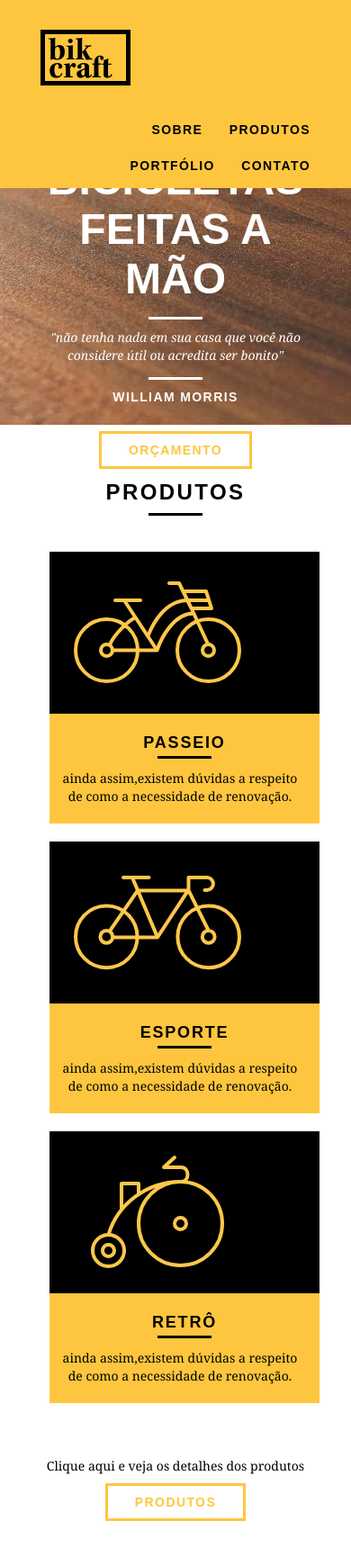
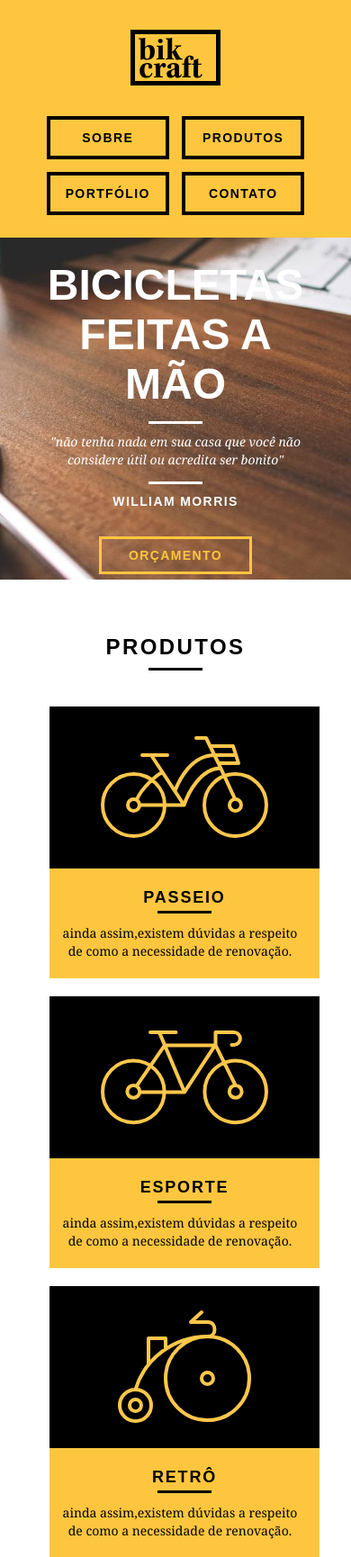
Before and after one commit to tyson-neves/Bikcraft, a PHP site: page /index.html in a window 390 px wide. Shown: the top 1730 px of the page at 90% size. Run offline with PHP 8.4, Linux system fonts and the light colour scheme.

Commit message:
Responsivo
Deixando o bikcraft responsivo, inicialmente pelo menu e a introdução.

```diff
--- a/contato.html
+++ b/contato.html
@@ -9,6 +9,7 @@
         <link rel="stylesheet" href="css/grid.css">
         <link rel="stylesheet" href="css/style.css">
         <link rel="stylesheet" href="css/contato.css">
+        <link rel="stylesheet" href="css/responsivo.css">
 
     </head>
     <body>
--- /dev/null
+++ b/css/responsivo.css
@@ -0,0 +1,48 @@
+/* Estilos para tablets */
+@media only screen and (min-width: 788px) and (max-width: 979px) {
+
+
+}
+
+/* Estilos para smartphone */
+@media only screen and (max-width: 787px) {
+
+	/*Header*/
+.header {
+	position: relative;
+
+	}
+
+
+.header img {
+	margin: 0 auto 10px auto;
+
+}
+.header_menu {
+	text-align: center;
+}
+.header_menu ul li{
+	margin: 5px;
+
+}
+
+.header_menu ul li a {
+
+	border: 4px solid black;
+	width: 136px;
+	display: block;
+    float: left;
+}
+.header_menu ul li a:hover {
+	border-color: white;
+
+}
+
+	/*Introdução*/
+.introducao {
+	margin-top: 0px;
+	padding-top: 25px;
+	background: url(../img/bg-mobile.jpg) no-repeat center;
+
+}
+}
--- a/css/style.css
+++ b/css/style.css
@@ -188,6 +188,10 @@ margin-top: 20px;
     background: #fec63e;
     text-align: center;
 }
+.produtos_lista li img {
+    margin: 0 auto;
+
+}
 
 .produtos_lista li h3 {
     font-weight:  bold;
--- a/index.html
+++ b/index.html
@@ -8,6 +8,7 @@
         <link rel="stylesheet" href="css/reset.css">
         <link rel="stylesheet" href="css/grid.css">
         <link rel="stylesheet" href="css/style.css">
+        <link rel="stylesheet" href="css/responsivo.css">
 
     </head>
     <body>
--- a/portfolio.html
+++ b/portfolio.html
@@ -8,7 +8,7 @@
         <link rel="stylesheet" href="css/reset.css">
         <link rel="stylesheet" href="css/grid.css">
         <link rel="stylesheet" href="css/style.css">
-        <link rel="stylesheet" href="css/portfolio.css">
+        <link rel="stylesheet" href="css/responsivo.css">
 
     </head>
     <body>
--- a/produtos.html
+++ b/produtos.html
@@ -9,6 +9,7 @@
         <link rel="stylesheet" href="css/grid.css">
         <link rel="stylesheet" href="css/style.css">
         <link rel="stylesheet" href="css/produtos.css">
+        <link rel="stylesheet" href="css/responsivo.css">
 
     </head>
     <body>
--- a/sobre.html
+++ b/sobre.html
@@ -9,6 +9,7 @@
         <link rel="stylesheet" href="css/grid.css">
         <link rel="stylesheet" href="css/style.css">
         <link rel="stylesheet" href="css/sobre.css">
+        <link rel="stylesheet" href="css/responsivo.css">
 
     </head>
     <body>
```
